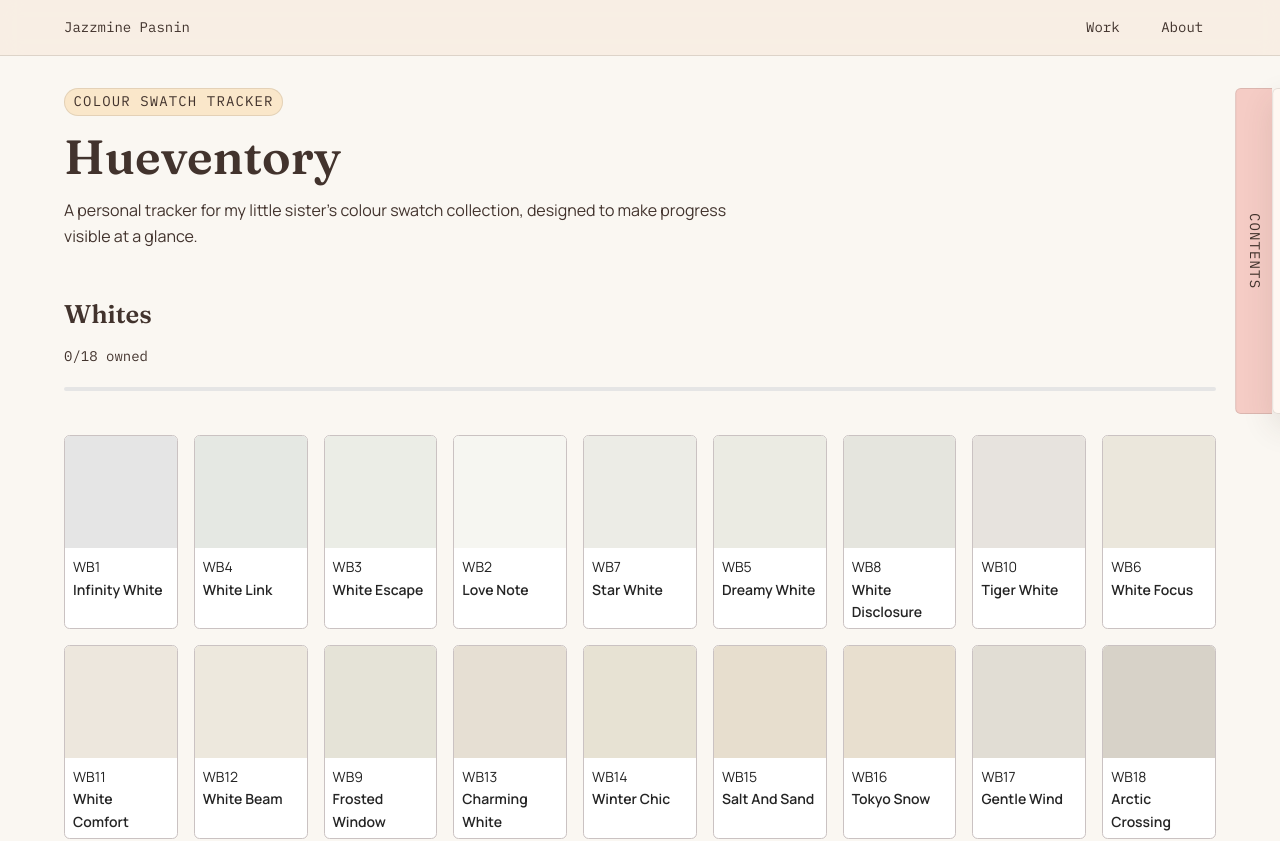
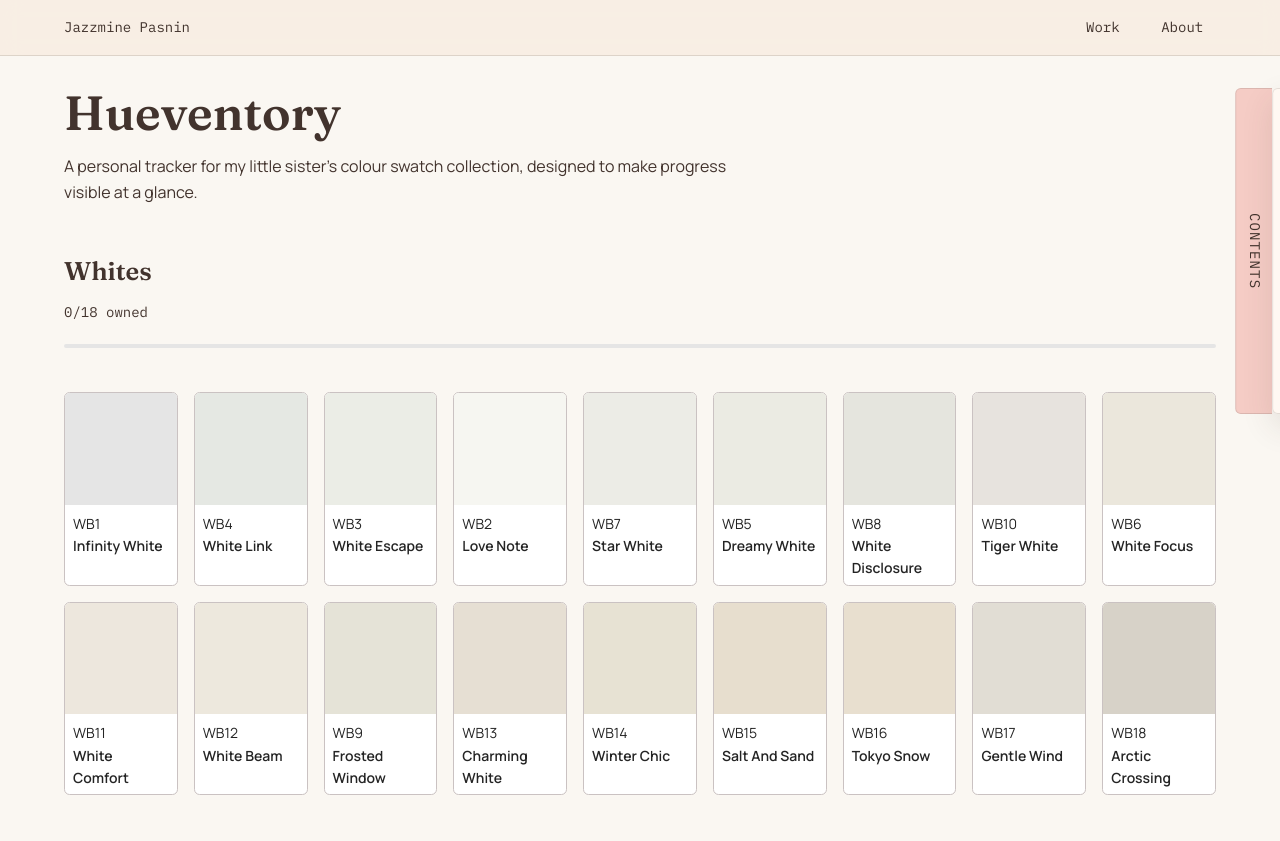
Before and after one commit to Jazzmoin/portfolio, a SvelteKit app: page /work/hueventory in a window 1280 px wide. Shown: the top 841 px of the page. Built offline with nearby package versions, Linux system fonts and the light colour scheme.

Commit message:
removed pill desc

```diff
--- a/src/routes/work/flower-garden/+page.svelte
+++ b/src/routes/work/flower-garden/+page.svelte
@@ -30,7 +30,6 @@
 <div class="project-page">
     <div class="layout">
         <header id="overview" class="project-header">
-            <p class="project-type">Flower Planting Playground</p>
             <h1 class="project-title">Flower Garden</h1>
             <p class="project-description">
                 A Project created to learn Rust and Nannou.
--- a/src/routes/work/hueventory/+page.svelte
+++ b/src/routes/work/hueventory/+page.svelte
@@ -57,7 +57,6 @@
 <div class="project-page">
     <div class="layout">
         <header id="overview" class="project-header">
-            <p class="project-type">Colour Swatch Tracker</p>
             <h1 class="project-title">Hueventory</h1>
             <p class="project-description">
                 A personal tracker for my little sister's colour swatch
--- a/src/routes/work/todo-analytics/+page.svelte
+++ b/src/routes/work/todo-analytics/+page.svelte
@@ -214,7 +214,6 @@
 <div class="project-page">
     <div class="layout">
         <header id="overview" class="project-header">
-            <p class="project-type">Analytics Dashboard</p>
             <h1 class="project-title">Microsoft To Do Analytics</h1>
             <p class="project-description">
                 A personal dashboard for exploring task completion patterns
--- a/src/routes/work/vases/+page.svelte
+++ b/src/routes/work/vases/+page.svelte
@@ -8,7 +8,6 @@
 <div class="project-page">
     <div class="layout">
         <header id="overview" class="project-header">
-            <p class="project-type">Personal Project</p>
             <h1 class="project-title">Vases</h1>
             <p class="project-description">
                 A wall-mounted vase project designed to turn unused wall space
```
